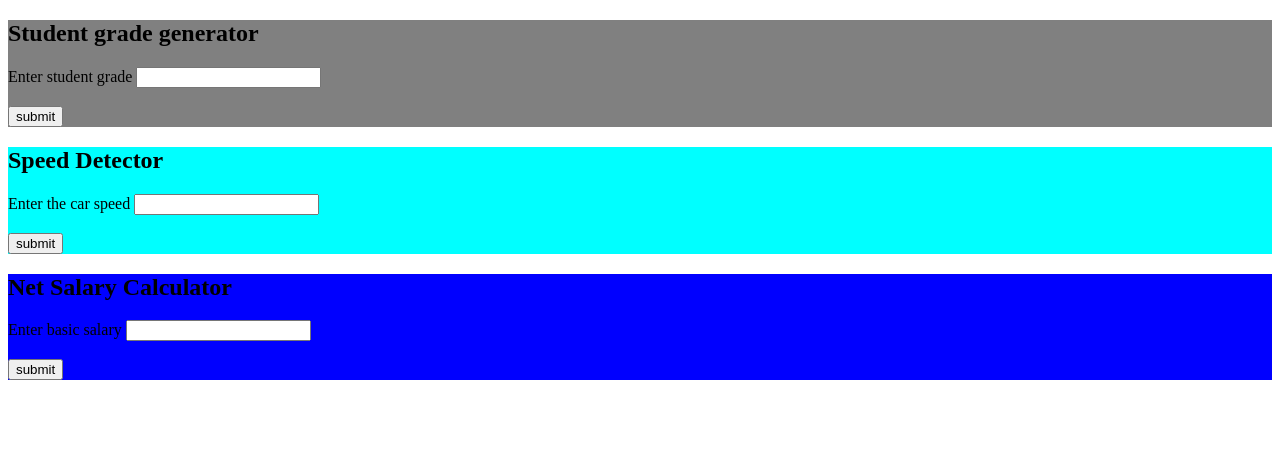
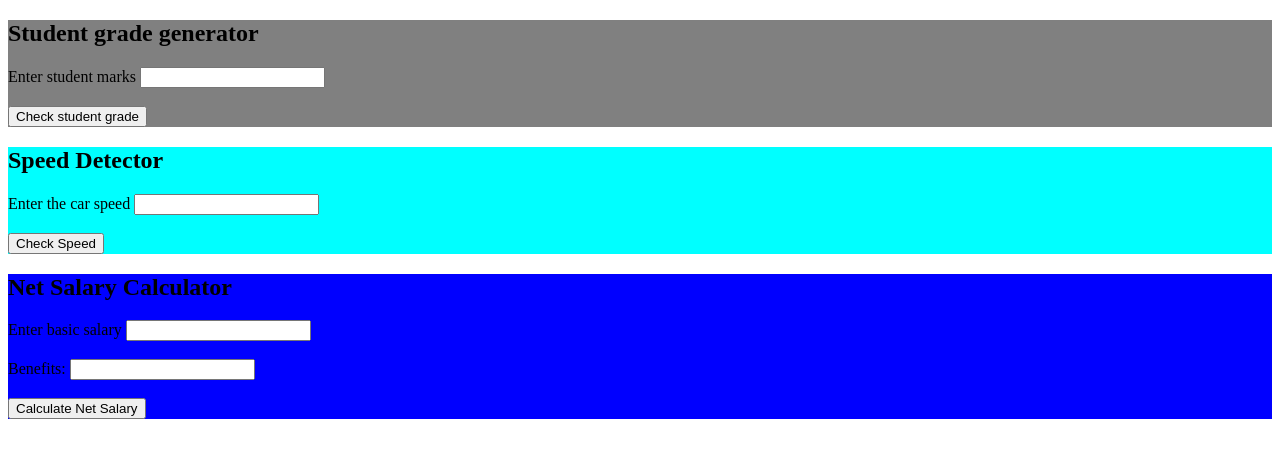
Before and after one commit to KevinBett458/CodeChallenge1, a plain HTML site: page index.html in a window 1280 px wide. Drawn offline with Linux system fonts and the light colour scheme.

Commit message:
edited the divs to give correct inputs

```diff
--- a/index.html
+++ b/index.html
@@ -11,9 +11,9 @@
     <div id="gradeGenerator">
       <h2>Student grade generator</h2>
       <form>
-        <label for="grade">Enter student grade</label>
-        <input type="text" id="grade" name="Student Grade"> <br> <br>
-        <input type="submit" value="submit">
+        <label for="grade">Enter student marks</label>
+        <input type="name" id="marks" name="Student marks"> <br> <br>
+        <button onclick="checkGrade()">Check student grade</button>
       </form>
     </div>
 
@@ -21,8 +21,8 @@
       <h2>Speed Detector</h2>
       <form>
         <label for="speed">Enter the car speed</label>
-        <input type="text" id="speed" name="Car speed"> <br> <br>
-        <input type="submit" value="submit">
+        <input type="number" id="speed" name="Car speed"> <br> <br>
+        <button onclick="checkSpeed()">Check Speed</button>
     </form>
     </div>
 
@@ -30,8 +30,11 @@
       <h2>Net Salary Calculator</h2>
       <form>
         <label for="salary">Enter basic salary</label>
-        <input type="text" id="basic-salary" name="Basic Salary"> <br> <br>
-        <input type="submit" value="submit">
+        <input type="number" id="basic-salary" name="Basic Salary"> <br> <br>
+        <label for="benefits">Benefits:</label>
+		    <input type="number" id="benefits" name="benefits"><br><br>
+		    <button type="button" onclick="calculateNetSalary()">Calculate Net Salary</button>
+	</form>
       </form>
     </div>
 
```
